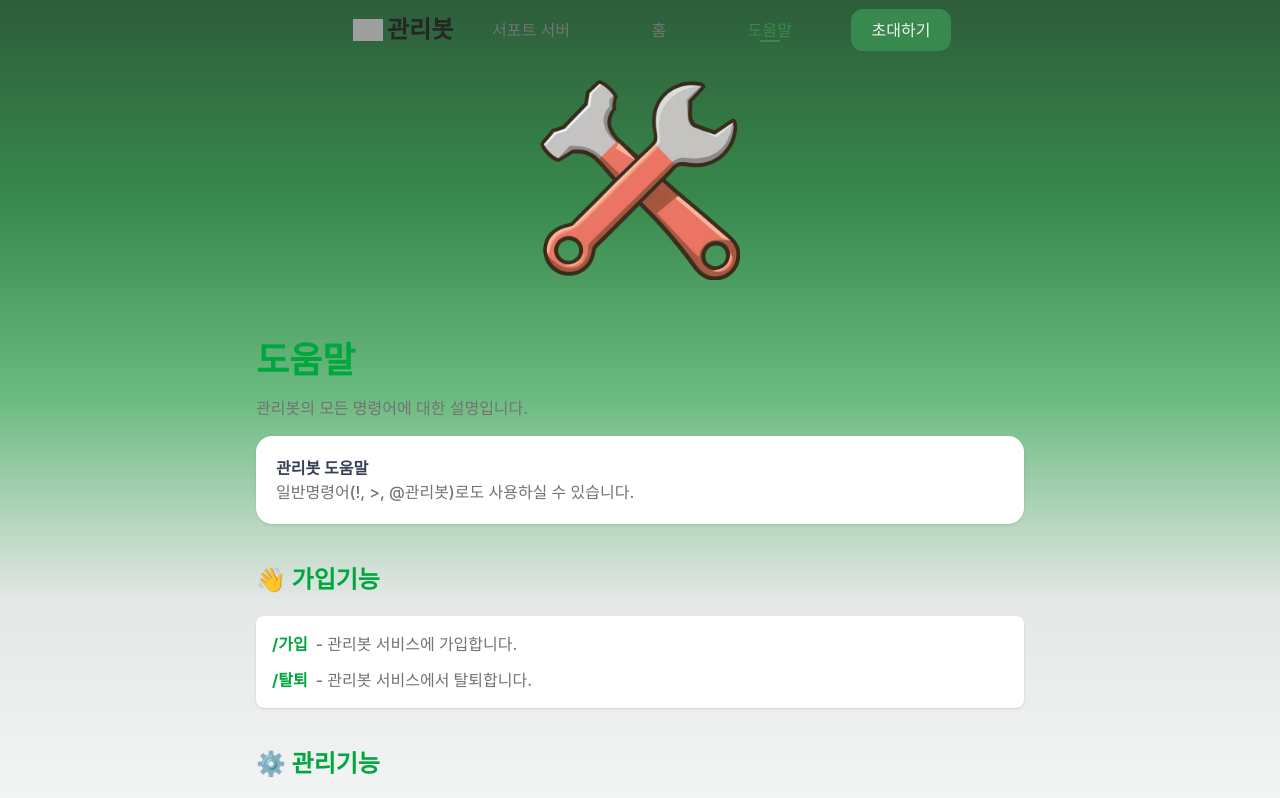
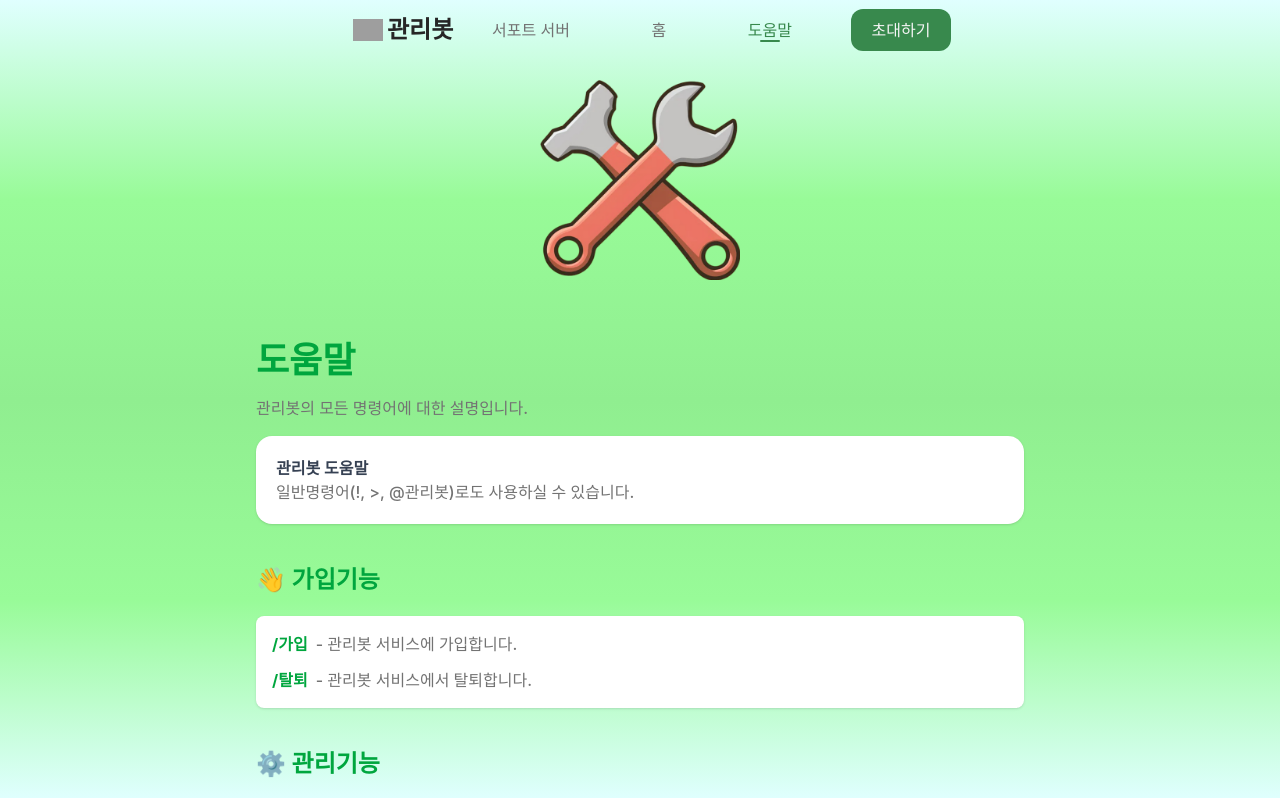
Before and after one commit to corche/adminBot, a React (Vite) app: page /help in a window 1280 px wide. Shown: the top 798 px of the page. Built offline with nearby package versions, Linux system fonts and the light colour scheme; grey boxes are pictures that could not be loaded; a web font is replaced by a local one.

Commit message:
도움말수정

```diff
--- a/src/Help.tsx
+++ b/src/Help.tsx
@@ -10,7 +10,7 @@ export default function Help() {
       <div
         className="min-h-screen w-full"
         style={{
-          background: 'linear-gradient(to bottom, #2d5d3a, #38894d, #6cbb81, #e4e7e5, #f3f5f4)',
+          background: 'linear-gradient(to bottom, #e0ffff, #98FB98, #90EE90, #98FB98, #e0ffff)',
           backgroundAttachment: 'fixed'
         }}
       >
```
